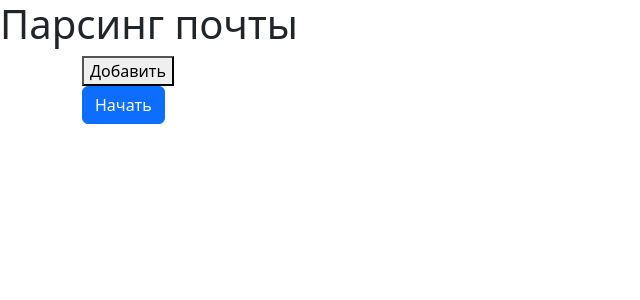
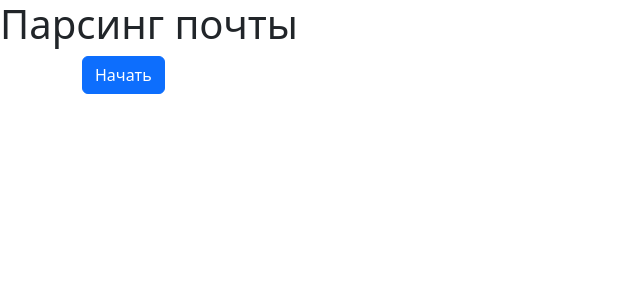
Before and after one commit to Sapov/parsing_yandex_mail, a Django app: page / in a window 1280 px wide. Shown: the top 300 px of the page, without its empty margins (0-640 px from the left). Run offline with Django 5.2, Linux system fonts and the light colour scheme; parts of the project's set-up code (start-up, migrations or seed data) failed here and were passed over.

Commit message:
edit index

```diff
--- a/mysite/parse_mail/templates/parse_mail/index.html
+++ b/mysite/parse_mail/templates/parse_mail/index.html
@@ -12,10 +12,9 @@
   <form action = "{% url 'mail:run_parse' %}" method = 'post'>
 {% csrf_token %}
 {{ form.as_p }}
-<button type="submit">Добавить</button>
+<button type="submit" class="btn btn-primary">Начать</button>
 </form>
 
-    <button type="button" class="btn btn-primary">Начать</button>
 
 
 </div>
```
